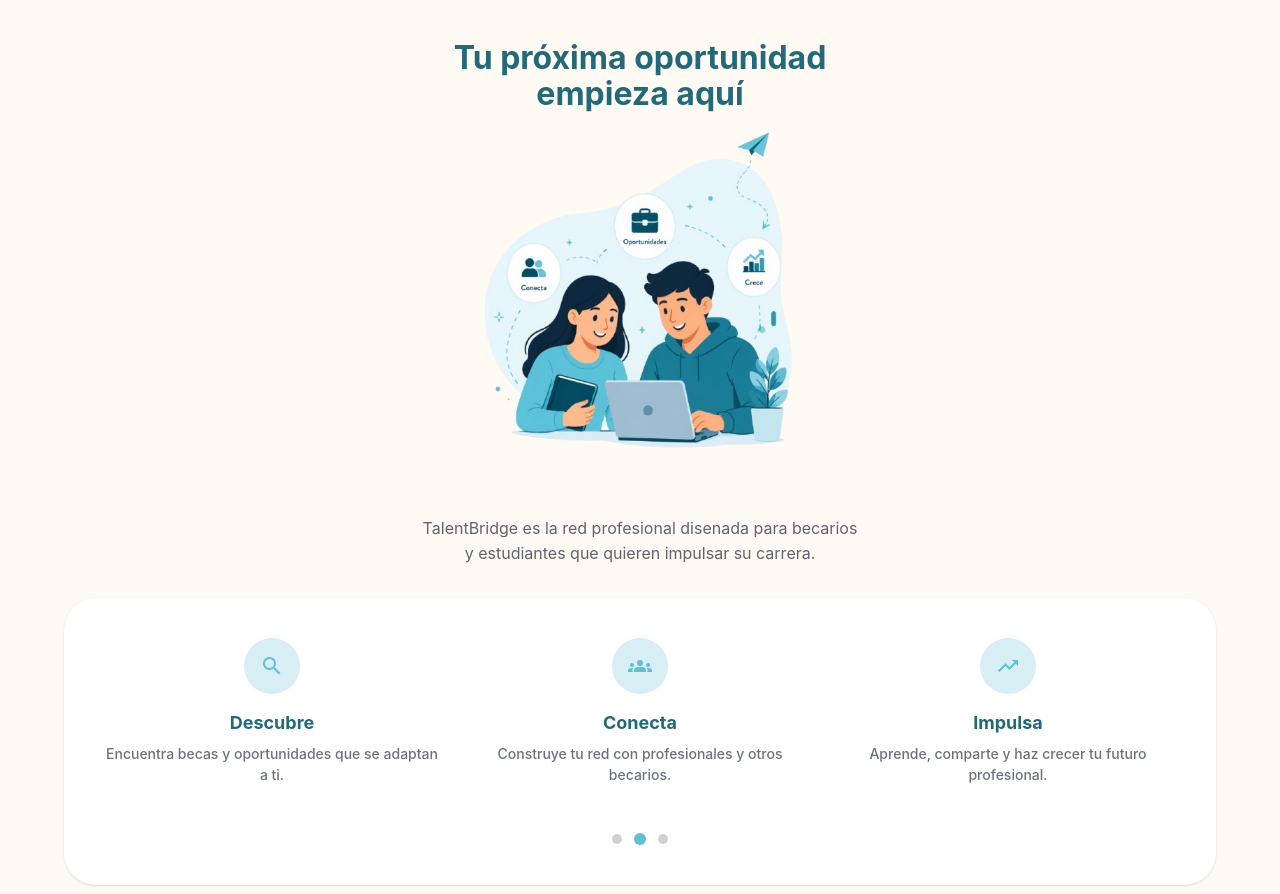
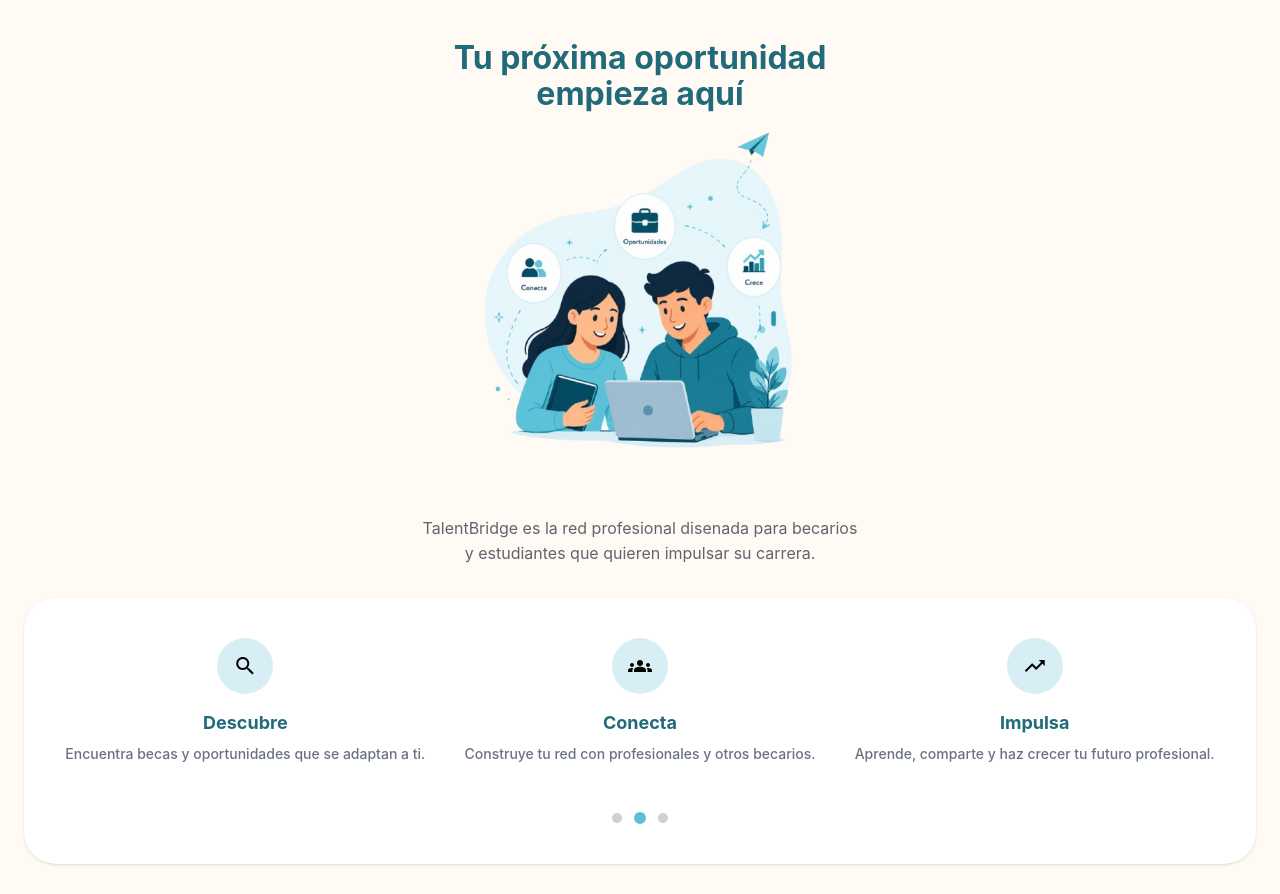
Before and after one commit to morga-dev/talentbridge-web, an Angular app: page / in a window 1280 px wide. Shown: the top 894 px of the page. Built offline with nearby package versions, Linux system fonts and the light colour scheme.

Commit message:
tailwind.config.js created and landing modified

```diff
--- a/src/app/pages/landing/landing.component.html
+++ b/src/app/pages/landing/landing.component.html
@@ -1,5 +1,5 @@
 <main class="bg-talent-bg p-6 font-sans">
-  <section class="mx-auto flex min-h-screen max-w-6xl flex-col justify-between gap-8" aria-labelledby="landing-title">
+  <section class="mx-auto flex flex-col justify-between gap-8" aria-labelledby="landing-title">
     <header class="space-y-3 pt-4 text-center">
       <h1 id="landing-title" class="text-4xl font-bold text-talent-primary">
         Tu próxima oportunidad<br>empieza aquí
@@ -23,7 +23,7 @@
       <div class="grid grid-cols-1 gap-8 md:grid-cols-3">
         <article class="flex flex-col items-center text-center">
           <div class="mb-4 flex h-14 w-14 items-center justify-center rounded-full bg-talent-minim">
-            <mat-icon class="text-talent-secondary!" aria-hidden="true">search</mat-icon>
+            <mat-icon class="text-talent-secondary" aria-hidden="true">search</mat-icon>
           </div>
           <h3 class="mb-2 text-xl font-bold text-talent-primary">Descubre</h3>
           <p class="text-base font-medium text-gray-500">
@@ -33,7 +33,7 @@
 
         <article class="flex flex-col items-center text-center">
           <div class="mb-4 flex h-14 w-14 items-center justify-center rounded-full bg-talent-minim">
-            <mat-icon class="text-talent-secondary!" aria-hidden="true">groups</mat-icon>
+            <mat-icon class="text-talent-secondary" aria-hidden="true">groups</mat-icon>
           </div>
           <h3 class="mb-2 text-xl font-bold text-talent-primary">Conecta</h3>
           <p class="text-base font-medium text-gray-500">
@@ -43,7 +43,7 @@
 
         <article class="flex flex-col items-center text-center">
           <div class="mb-4 flex h-14 w-14 items-center justify-center rounded-full bg-talent-minim">
-            <mat-icon class="text-talent-secondary!" aria-hidden="true">trending_up</mat-icon>
+            <mat-icon class="text-talent-secondary" aria-hidden="true">trending_up</mat-icon>
           </div>
           <h3 class="mb-2 text-xl font-bold text-talent-primary">Impulsa</h3>
           <p class="text-base font-medium text-gray-500">
@@ -61,9 +61,8 @@
 
     <div class="pb-4">
       <button
-        mat-flat-button
         type="button"
-        class="h-14! w-full rounded-full! bg-talent-primary! text-2xl! font-bold! text-white! shadow-lg transition-all active:scale-[0.98]"
+        class="h-12 w-full rounded-full bg-talent-primary text-xl font-bold text-white shadow-md hover:brightness-125 hover:shadow-lg transition-all duration-200 cursor-pointer"
         (click)="navigateToLogin()"
       >
         Comenzar
--- /dev/null
+++ b/tailwind.config.js
@@ -0,0 +1,5 @@
+module.exports = {
+  content: ['./src/**/*.{html,ts,css,scss}'],
+  darkMode: ['selector', '.dark'],
+  important: true,
+};
```
